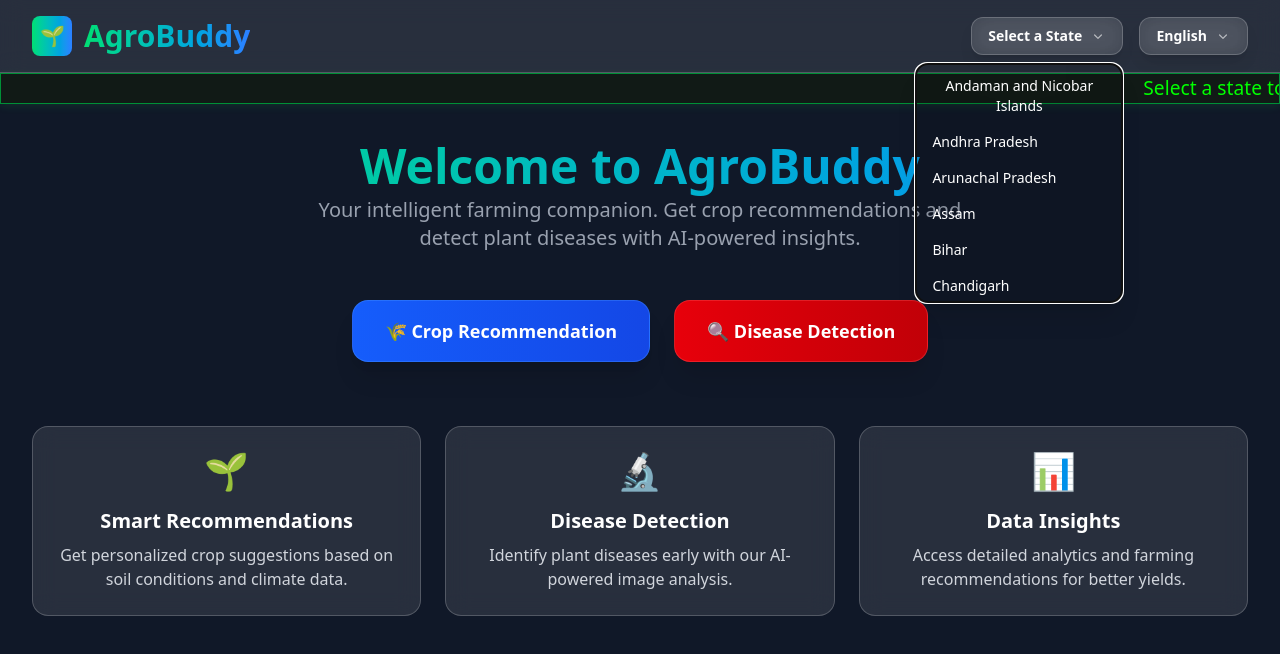
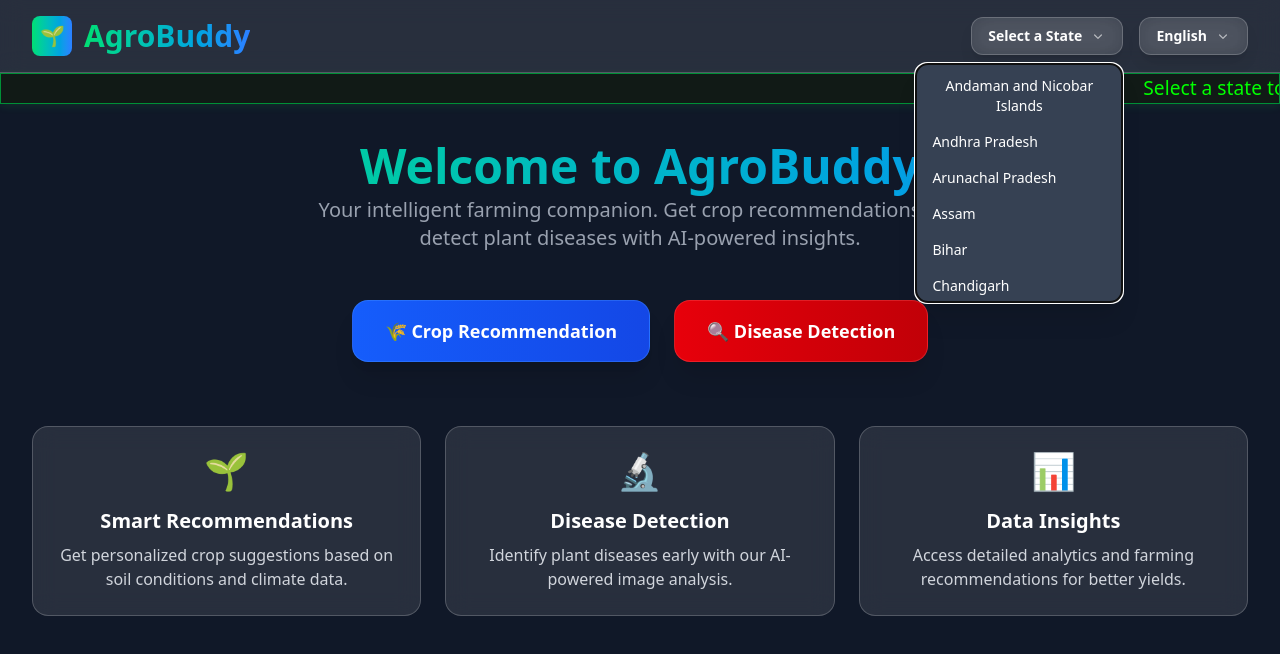
Before and after one commit to Siddhantv1/AgroBuddy, a React (Vite) app in the folder Agrobuddy-frontend/: page / in a window 1280 px wide. Both pictures are taken after a click on the button "Select a State". Shown: the top 654 px of the page. Built offline with nearby package versions, Linux system fonts and the light colour scheme.

Commit message:
UI fixes

```diff
--- a/Agrobuddy-frontend/src/components/Header.jsx
+++ b/Agrobuddy-frontend/src/components/Header.jsx
@@ -48,7 +48,7 @@ const Header = ({ selectedLanguage, handleLanguageChange, selectedState, setSele
                 <ChevronDownIcon className="size-4 fill-white/60" />
               </MenuButton>
 
-              <MenuItems className="absolute right-0 z-10 mt-2 w-52 max-h-60 overflow-y-auto origin-top-right rounded-xl border border-white/20 bg-black/10 backdrop-blur-3xl p-1 text-sm text-white shadow-xl">
+              <MenuItems className="absolute right-0 z-10 mt-2 w-52 max-h-60 overflow-y-auto origin-top-right rounded-xl border border-white/20 bg-gray-700 p-1 text-sm text-white shadow-xl">
                 {STATES.map((state) => (
                   <MenuItem key={state}>
                     {({ focus }) => (
@@ -73,7 +73,7 @@ const Header = ({ selectedLanguage, handleLanguageChange, selectedState, setSele
                 <ChevronDownIcon className="size-4 fill-white/60" />
               </MenuButton>
 
-              <MenuItems className="absolute right-0 z-10 mt-2 w-52 max-h-60 overflow-y-auto origin-top-right rounded-xl border border-white/20 bg-white/10 backdrop-blur-md p-1 text-sm text-white shadow-xl">
+              <MenuItems className="absolute right-0 z-10 mt-2 w-52 max-h-60 overflow-y-auto origin-top-right rounded-xl border border-white/20 bg-gray-600 p-1 text-sm text-white shadow-xl">
                 {LANGUAGES.map((language) => (
                   <MenuItem key={language.value}>
                     {({ focus }) => (
```
